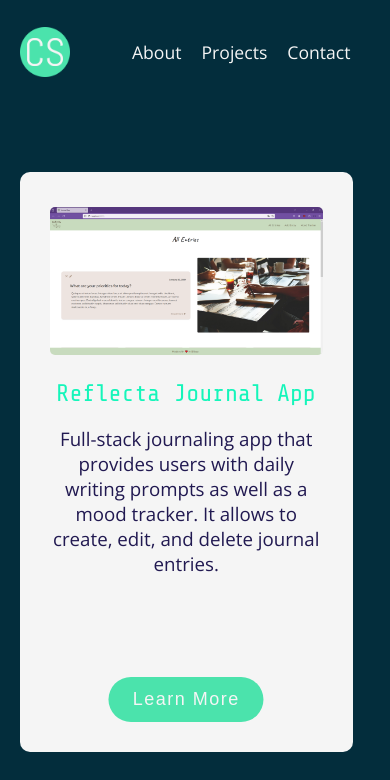
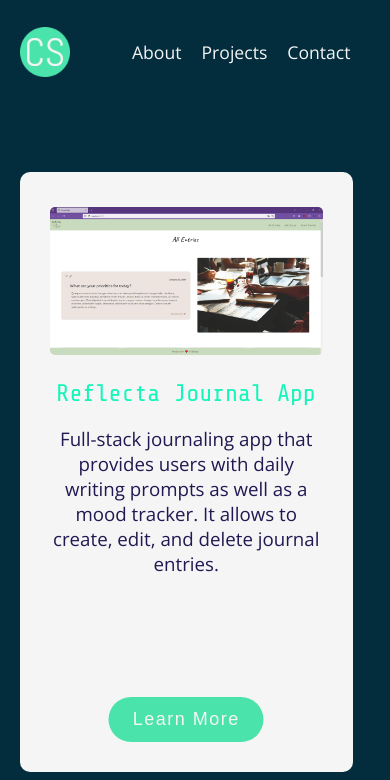
Before and after one commit to charischaefer/charischaefer.github.io, a React (Create React App) app: page /projects in a window 390 px wide. Shown: the top 780 px of the page. Built offline with nearby package versions, Linux system fonts and the light colour scheme.

Commit message:
Adjust card margin

```diff
--- a/src/App.css
+++ b/src/App.css
@@ -338,6 +338,7 @@ button:hover {
 
   .project-grid-item {
     padding: 10px 10px 20px 10px;
+    height: 600px;
   }
 
   .copyright {
```
